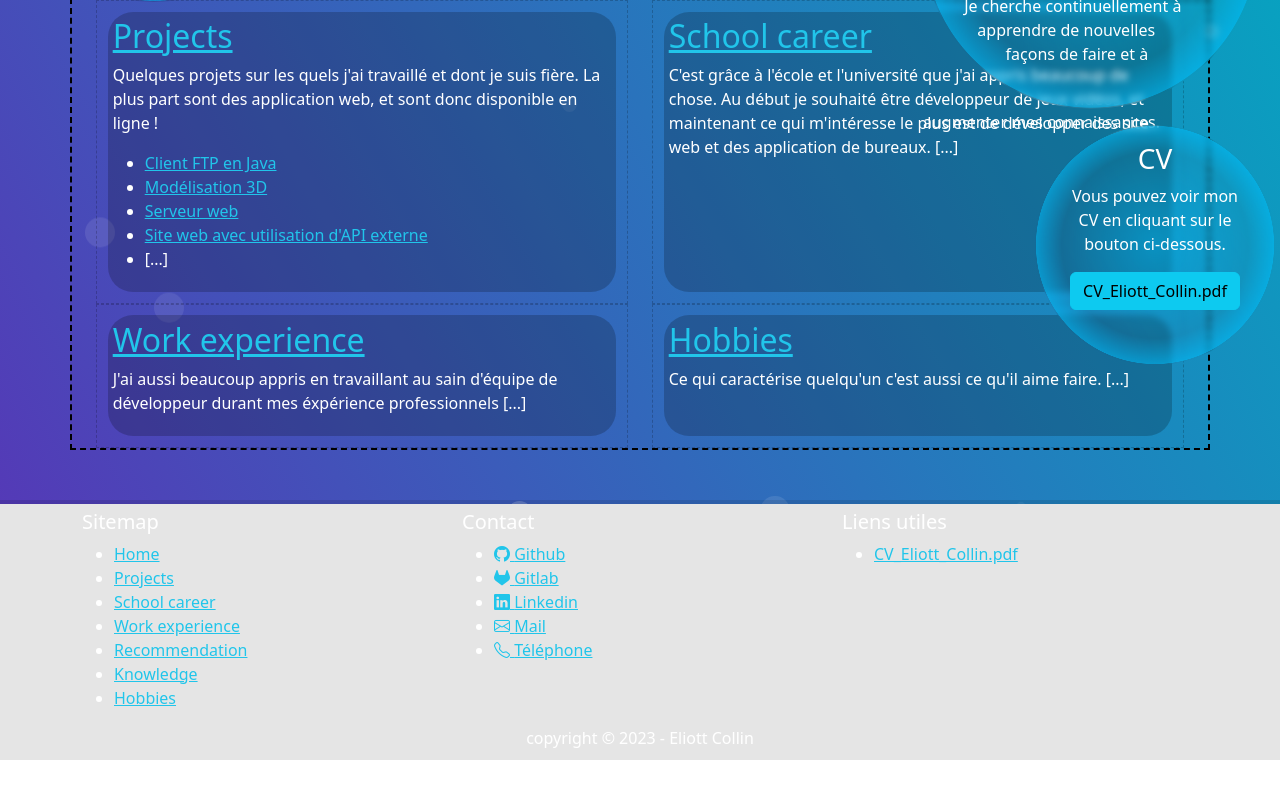
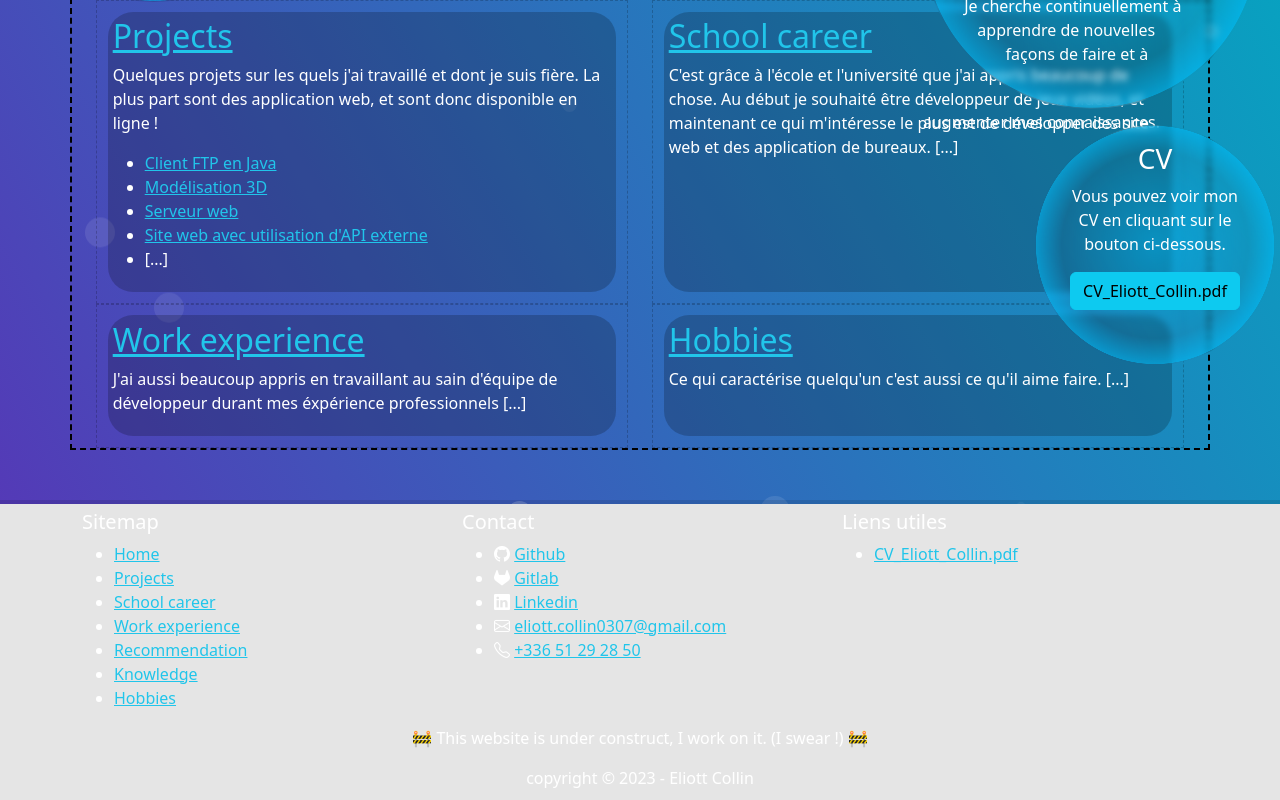
Before and after one commit to Elioce33/eportfolio, a Next.js app: page / in a window 1280 px wide. Shown: the part 296-1096 px from the top of the page. Before the commit the page ends 1056 px from the top, so only its background shows below. Built offline with nearby package versions, Linux system fonts and the light colour scheme; a web font is replaced by a local one.

Commit message:
feat: footer update

```diff
--- a/app/layout.tsx
+++ b/app/layout.tsx
@@ -15,22 +15,10 @@ export default function RootLayout(props: {
   children: ReactNode,
 }) {
 
-  const dev_bar = <div style={{
-    textAlign: "center",
-    display: "block",
-    border: "2px solid black",
-    width: "40%",
-    margin: "2% auto",
-    backgroundColor: "yellow",
-    color: "black"
-  }}>
-    <span style={{fontSize: "3em"}}>🚧 Work in progress 🚧 <span style={{fontStyle: "italic", fontSize: "0.5em"}}>I swear...</span></span>
-  </div>
 
   return (
     <html lang="en">
     <body>
-    {/*{dev_bar}*/}
     <div className={"background"}></div>
     <Header/>
 
--- a/components/Footer.tsx
+++ b/components/Footer.tsx
@@ -7,8 +7,8 @@ export function Footer() {
     {label: "Github", slug: "https://github.com/elioce33", blank: true, icon: "bi bi-github"},
     {label: "Gitlab", slug: "https://gitlab.com/eliott.collin", blank: true, icon: "bi bi-gitlab"},
     {label: "Linkedin", slug: "https://www.linkedin.com/in/eliottcollin/", blank: true, icon: "bi bi-linkedin"},
-    {label: "Mail", slug: "mailto:eliott.collin0307@gmail.com", blank: true, icon: "bi bi-envelope"},
-    {label: "Téléphone", slug: "tel:+336 51 29 28 50", blank: true, icon: "bi bi-telephone"},
+    {label: "eliott.collin0307@gmail.com", slug: "mailto:eliott.collin0307@gmail.com", blank: true, icon: "bi bi-envelope"},
+    {label: "+336 51 29 28 50", slug: "tel:+336 51 29 28 50", blank: true, icon: "bi bi-telephone"},
   ];
 
   return <footer>
@@ -31,7 +31,8 @@ export function Footer() {
       </div>
     </div>
     <div className={"copyright"}>
-      copyright © 2023 - Eliott Collin
+      <p>🚧 This website is under construct, I work on it. (I swear !) 🚧</p>
+      <span>copyright © 2023 - Eliott Collin</span>
     </div>
   </footer>;
 }
--- a/components/LinkList.tsx
+++ b/components/LinkList.tsx
@@ -19,7 +19,7 @@ export function LinkList({className = "", title, baseLink, links,}: {
         const url = baseLink !== undefined ? `${baseLink}/${slug}` : slug;
 
         return <li key={index}>
-          <Link href={url} target={blank ? "_blank" : ""}><i className={icon}></i> {label}</Link>
+          <i className={icon}></i> <Link href={url} target={blank ? "_blank" : ""}>{label}</Link>
         </li>
       })}
     </ul>
```
